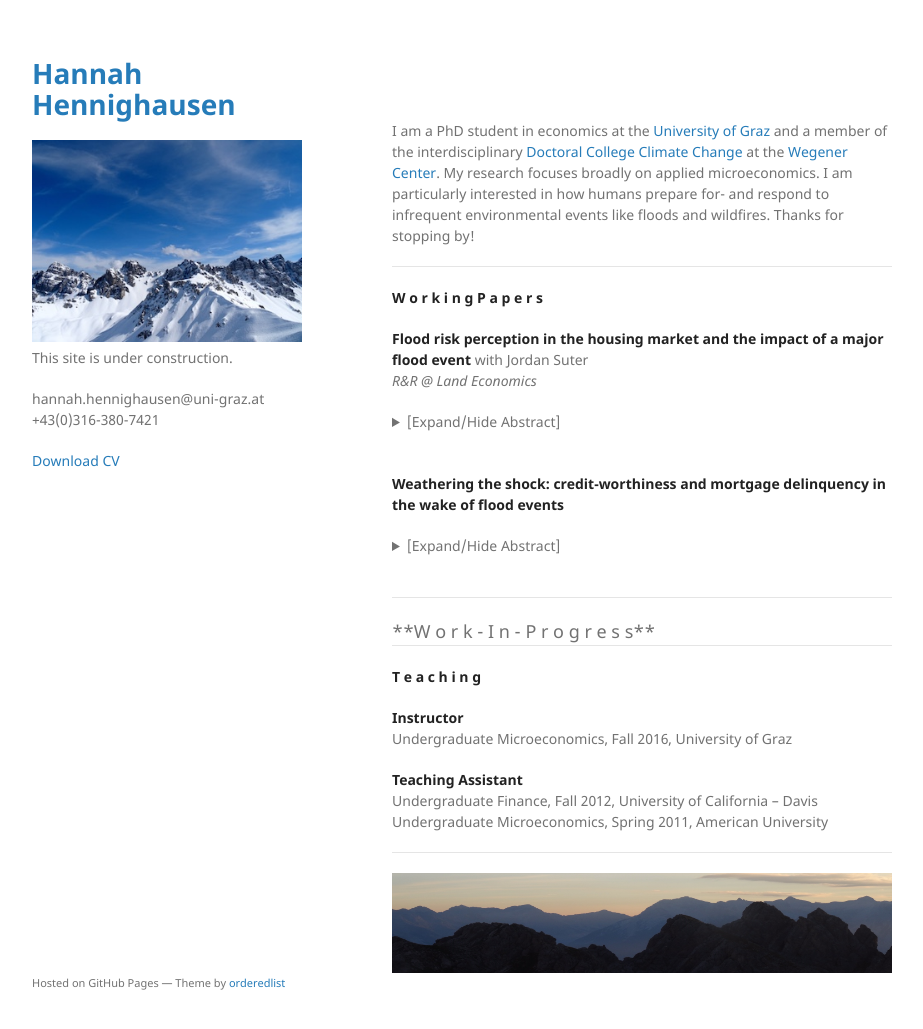
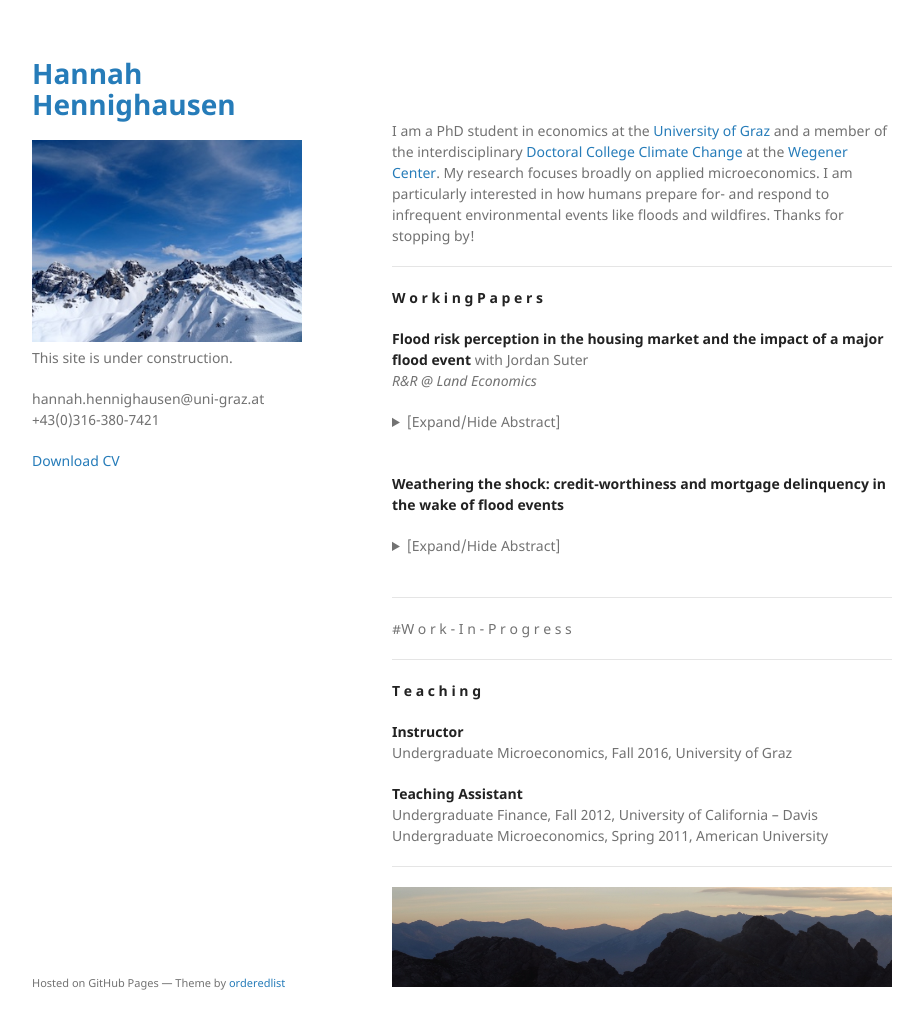
Before and after one commit to hannahhennighausen/hannahhennighausen.github.io, a Jekyll site: the page built from index.md, in a window 1280 px wide and 1062 px high. Shown: the top 1029 px of the window, without its empty margins (178-1101 px from the left). Built offline with Jekyll 4.4.1, drawn with Linux system fonts in a browser that asks for light colours.

Commit message:
Update index.md

```diff
--- a/index.md
+++ b/index.md
@@ -32,7 +32,7 @@ Linking individual financial outcomes with flood events provides insights into t
 
 * * *
 
-<font size="4"> **W o r k - I n - P r o g r e s s** </font>
+#W o r k - I n - P r o g r e s s
 
 * * *
 
```
